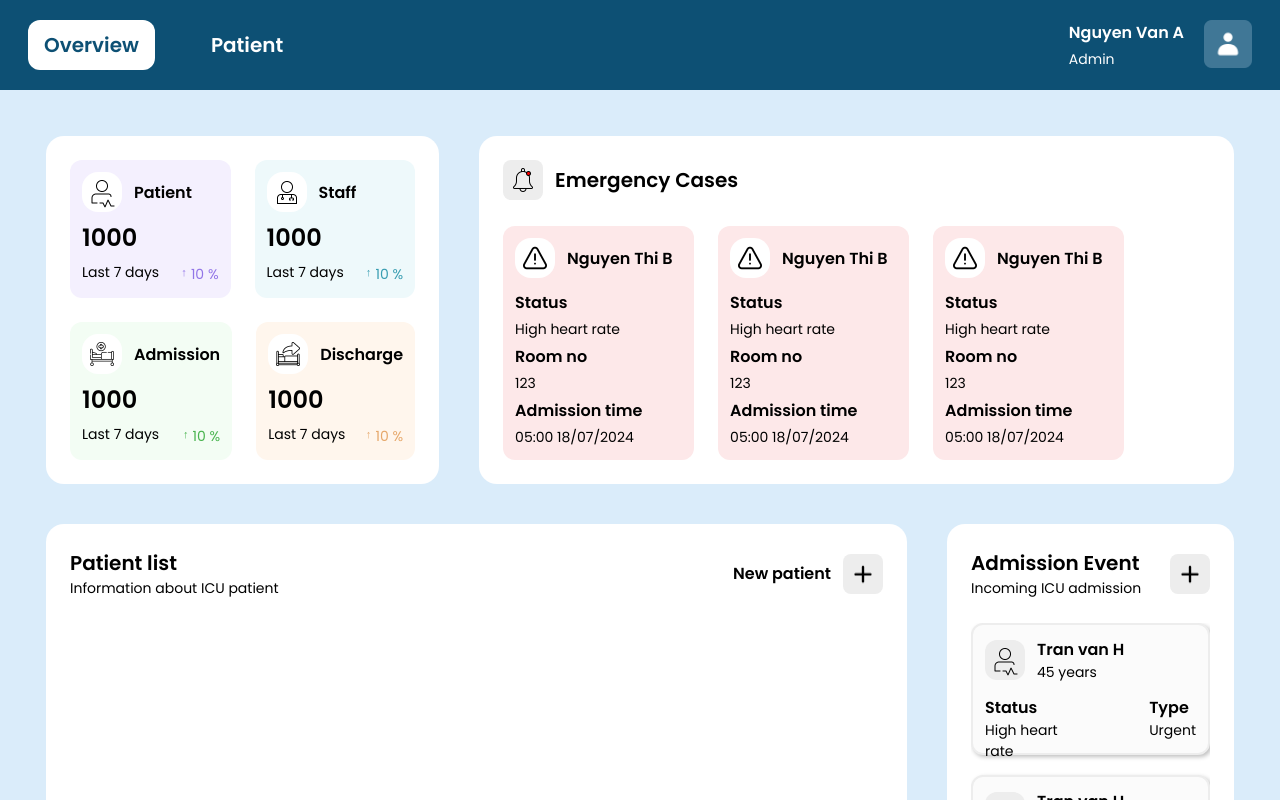
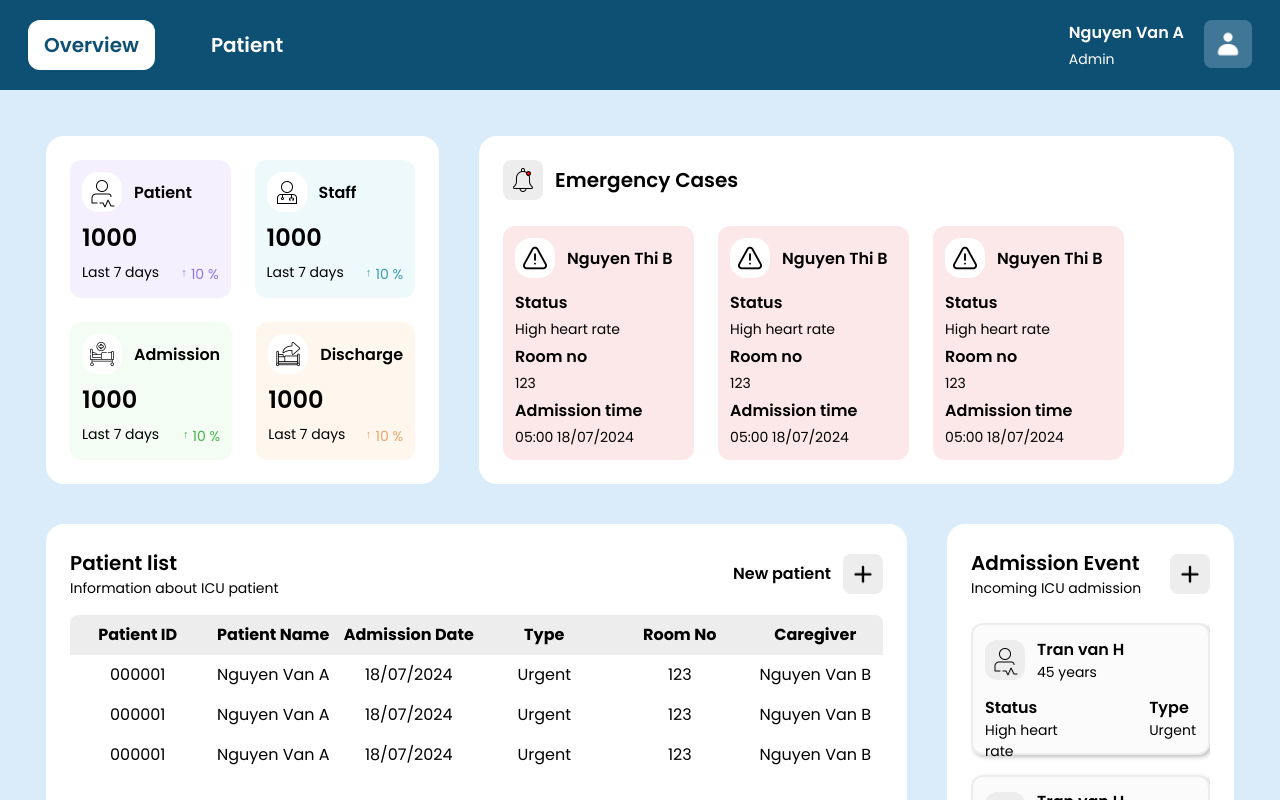
Before and after one commit to HMTCT/MMIC-IV, a React (Vite) app in the folder frontend/: page / in a window 1280 px wide. Shown: the top 800 px of the page. Built offline with nearby package versions, Linux system fonts and the light colour scheme.

Commit message:
feat: patient list

```diff
--- a/frontend/src/home/home-components/PatientList.jsx
+++ b/frontend/src/home/home-components/PatientList.jsx
@@ -1,6 +1,35 @@
+import "../../styles/test.css";
+
+const data = [
+  {
+    patient_id: "000001",
+    patient_name: "Nguyen Van A",
+    admission_date: "18/07/2024",
+    type: "Urgent",
+    room_no: "123",
+    caregiver: "Nguyen Van B",
+  },
+  {
+    patient_id: "000001",
+    patient_name: "Nguyen Van A",
+    admission_date: "18/07/2024",
+    type: "Urgent",
+    room_no: "123",
+    caregiver: "Nguyen Van B",
+  },
+  {
+    patient_id: "000001",
+    patient_name: "Nguyen Van A",
+    admission_date: "18/07/2024",
+    type: "Urgent",
+    room_no: "123",
+    caregiver: "Nguyen Van B",
+  },
+];
+
 const PatientList = () => {
   return (
-    <div className="w-full h-full bg-white rounded-[18px] flex flex-col gap-[24px] p-[24px]">
+    <div className="w-full h-full bg-white rounded-[18px] flex flex-col gap-[16px] p-[24px] overflow-hidden">
       <div className="title-section flex items-center justify-between">
         <div className="flex flex-col">
           <p className="text-black text-xl font-semibold leading-[normal]">
@@ -19,6 +48,34 @@ const PatientList = () => {
           </div>
         </div>
       </div>
+      <div className="table-section w-full">
+        <table className="w-full table-fixed rounded-[8px] overflow-hidden ">
+          <thead className="">
+            <tr className="bg-[#EDEDED] m-[40px]">
+              <th className="py-[8px] text-center ">Patient ID</th>
+              <th className="py-[8px] text-center">Patient Name</th>
+              <th className="py-[8px] text-center">Admission Date</th>
+              <th className="py-[8px] text-center">Type</th>
+              <th className="py-[8px] text-center">Room No</th>
+              <th className="py-[8px] text-center">Caregiver</th>
+            </tr>
+          </thead>
+          {/* <div className="w-full max-h-[174px] overflow-y-auto"> */}
+          <tbody className="w-full h-full overflow-y-auto overflow-x-hidden">
+            {data.map((item, index) => (
+              <tr key={index} className="w-full h-[40px]">
+                <td className="py-[8px] text-center">{item.patient_id}</td>
+                <td className="py-[8px] text-center">{item.patient_name}</td>
+                <td className="py-[8px] text-center">{item.admission_date}</td>
+                <td className="py-[8px] text-center">{item.type}</td>
+                <td className="py-[8px] text-center">{item.room_no}</td>
+                <td className="py-[8px] text-center">{item.caregiver}</td>
+              </tr>
+            ))}
+          </tbody>
+          {/* </div> */}
+        </table>
+      </div>
     </div>
   );
 };
```
